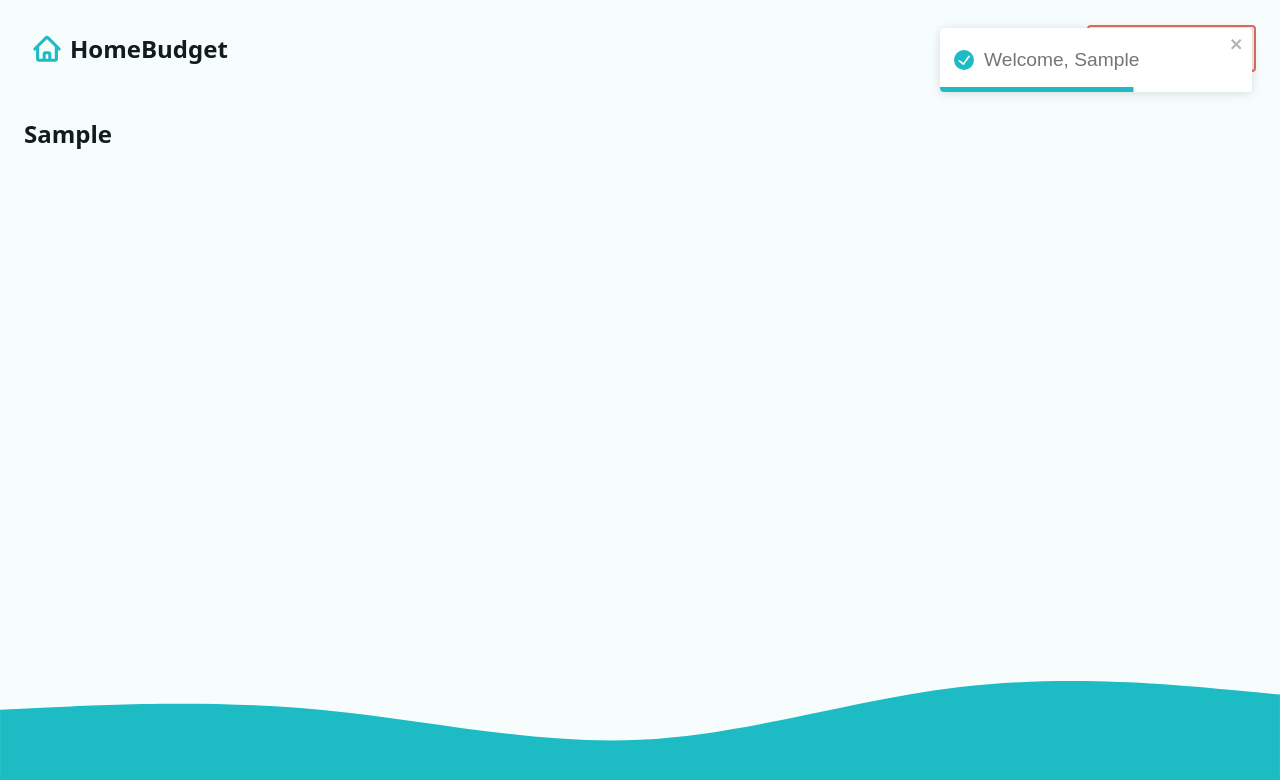
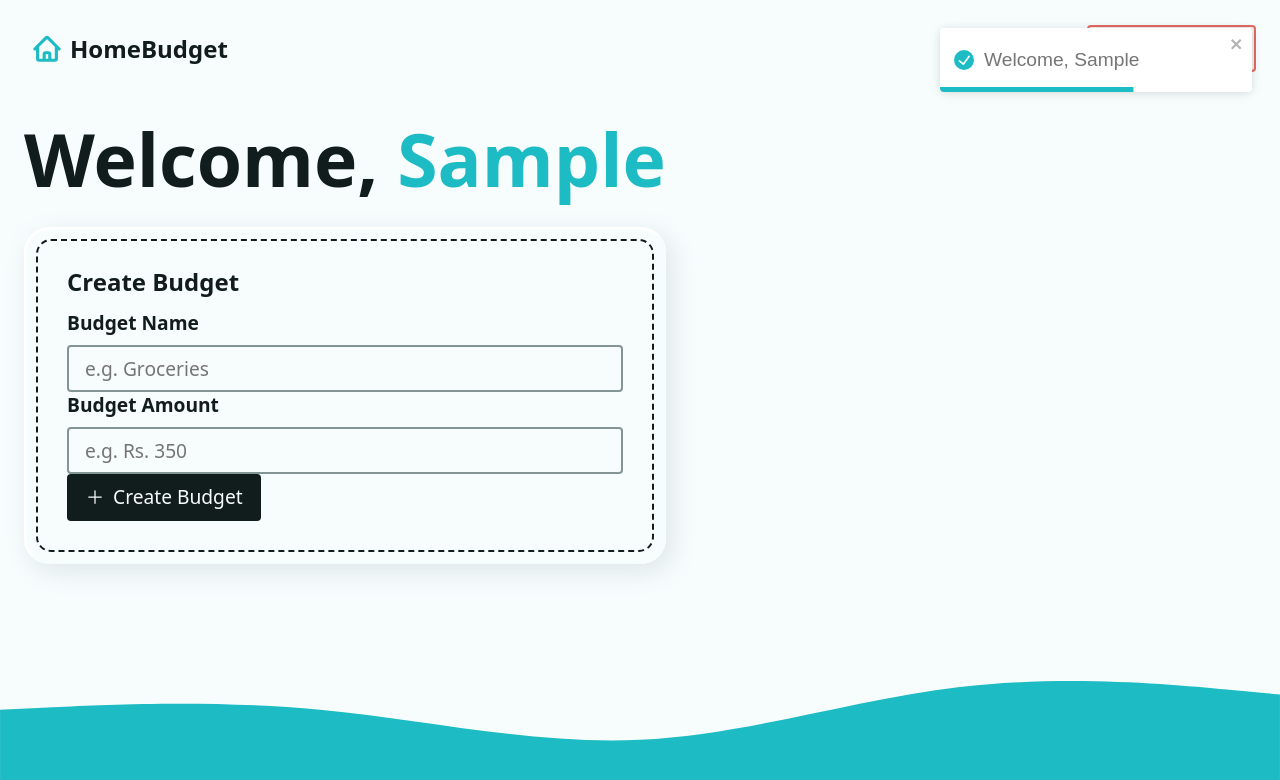
Before and after one commit to subashhB/react-budget-app, a React (Vite) app: page / in a window 1280 px wide. Both pictures are taken after typing "Sample" into the empty fields and a click on the button "Create Account". Shown: the top 780 px of the page. Built offline with nearby package versions, Linux system fonts and the light colour scheme.

Commit message:
feat: New Budget Form

```diff
--- /dev/null
+++ b/src/components/AddBudgetForm.jsx
@@ -0,0 +1,37 @@
+import { CurrencyRupeeIcon, PlusIcon } from "@heroicons/react/24/solid";
+import { Form } from "react-router-dom";
+
+const AddBudgetForm = () => {
+  return (
+    <div className="form-wrapper">
+      <h2 className="h3">Create Budget</h2>
+      <Form method="post">
+        <div className="grid-xs">
+          <label htmlFor="newBudget">Budget Name</label>
+          <input
+            type="text"
+            name="newBudget"
+            id="newBudget"
+            placeholder="e.g. Groceries"
+            required
+          />
+        </div>
+        <div className="grid-xs">
+          <label htmlFor="newBudgetAmout">Budget Amount</label>
+          <input
+            type="number"
+            step="0.01"
+            placeholder="e.g. Rs. 350"
+            inputMode="decimal"
+            name="newBudgetAmout"
+            id="newBudgetAmount"
+            required
+          />
+        </div>
+        <button type="submit" className="btn btn--dark"><PlusIcon width={20}/> <span>Create Budget</span></button>
+      </Form>
+    </div>
+  );
+};
+
+export default AddBudgetForm;
--- a/src/pages/Dashboard.jsx
+++ b/src/pages/Dashboard.jsx
@@ -2,17 +2,19 @@ import { useLoaderData } from "react-router-dom";
 import { fetchData } from "../helpers";
 import Intro from "../components/Intro";
 import { toast } from "react-toastify";
+import AddBudgetForm from "../components/AddBudgetForm";
 
-export const dashboardLoader = ()=>{
-    const userName = fetchData("userName");
-    return { userName };
-}
+export const dashboardLoader = () => {
+  const userName = fetchData("userName");
+  const budgets = fetchData("budgets");
+  return { userName, budgets };
+};
 
-export async function dashboardAction({request}){
+export async function dashboardAction({ request }) {
   const data = await request.formData();
   const formData = Object.fromEntries(data);
   try {
-    localStorage.setItem("userName", JSON.stringify(formData.userName))
+    localStorage.setItem("userName", JSON.stringify(formData.userName));
     return toast.success(`Welcome, ${formData.userName}`);
   } catch (error) {
     throw new Error("There was a problem creating you account.");
@@ -20,9 +22,17 @@ export async function dashboardAction({request}){
 }
 
 const Dashboard = () => {
-    const { userName } = useLoaderData();
-  return <div>
-    { userName ? (<h3>{ userName }</h3>) : <Intro/> }</div>
+  const { userName, budgets } = useLoaderData();
+  return <div>{userName ? <div className="dashboard">
+    <h1>Welcome, <span className="accent">{userName}</span></h1>
+    <div className="grid-sm">
+      <div className="grid-lg">
+        <div className="flex-lg">
+          <AddBudgetForm/>
+        </div>
+      </div>
+    </div>
+  </div> : <Intro />}</div>;
 };
 
 export default Dashboard;
--- a/src/pages/ErrorPage.jsx
+++ b/src/pages/ErrorPage.jsx
@@ -1,8 +1,29 @@
+import { ArrowUturnLeftIcon, HomeIcon } from "@heroicons/react/24/solid";
+import { Link, useNavigate, useRouteError } from "react-router-dom";
 
 const ErrorPage = () => {
+  const error = useRouteError();
+  const navigate = useNavigate();
   return (
-    <div>Something went Wrong</div>
-  )
-}
+    <div className="error">
+      <h2>There seems to be a problem here.</h2>
+      <p>{error.message || error.statusText}</p>
+      <div className="flex-md">
+        <button
+          className="btn btn--dark"
+          onClick={() => {
+            navigate(-1);
+          }}
+        >
+          <ArrowUturnLeftIcon width={20} /> Go Back
+        </button>
+        <Link to="/" className="btn btn--dark">
+          {" "}
+          <HomeIcon width={20} /> <span>Go Home</span>
+        </Link>
+      </div>
+    </div>
+  );
+};
 
-export default ErrorPage
+export default ErrorPage;
```
